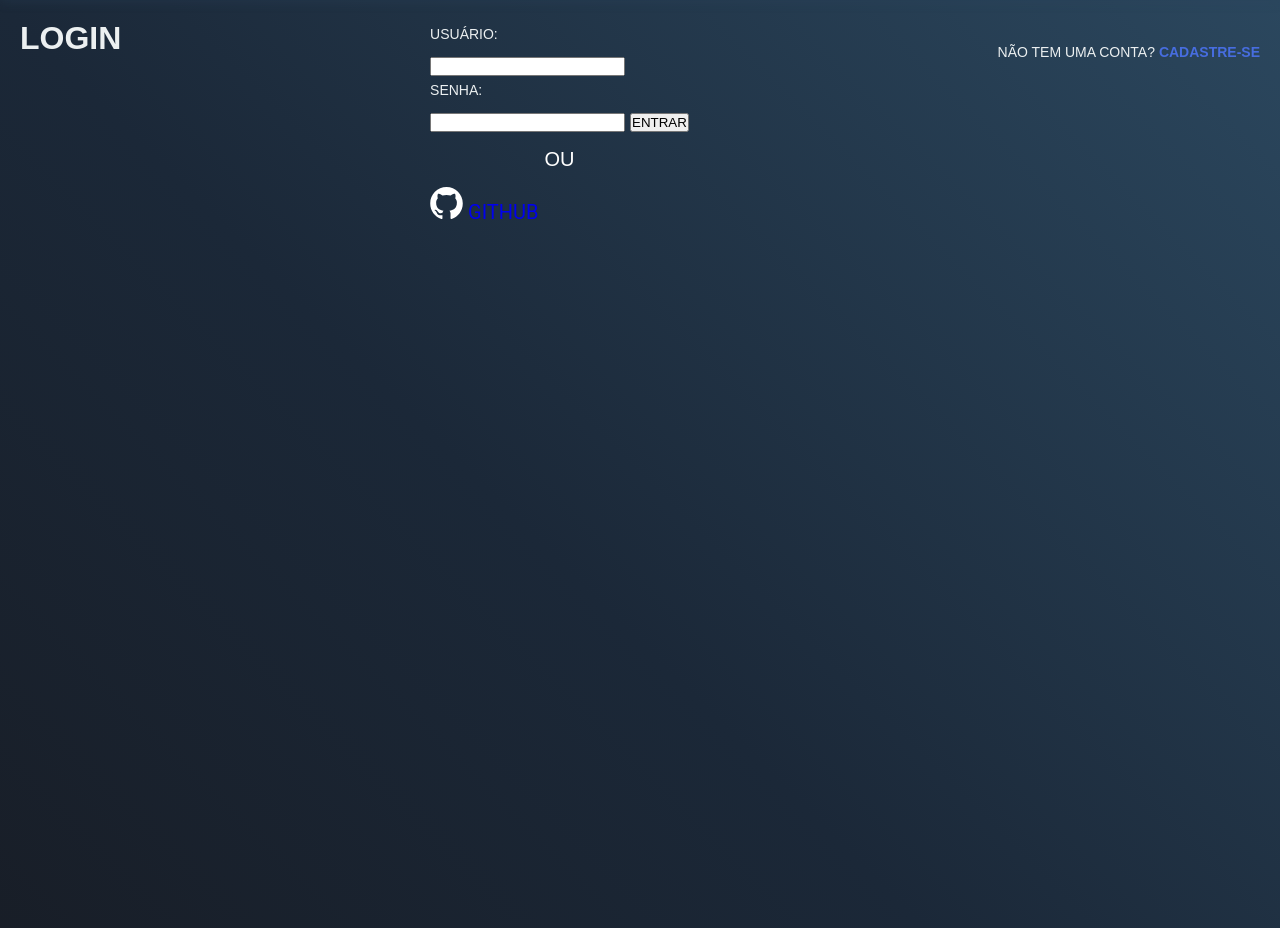
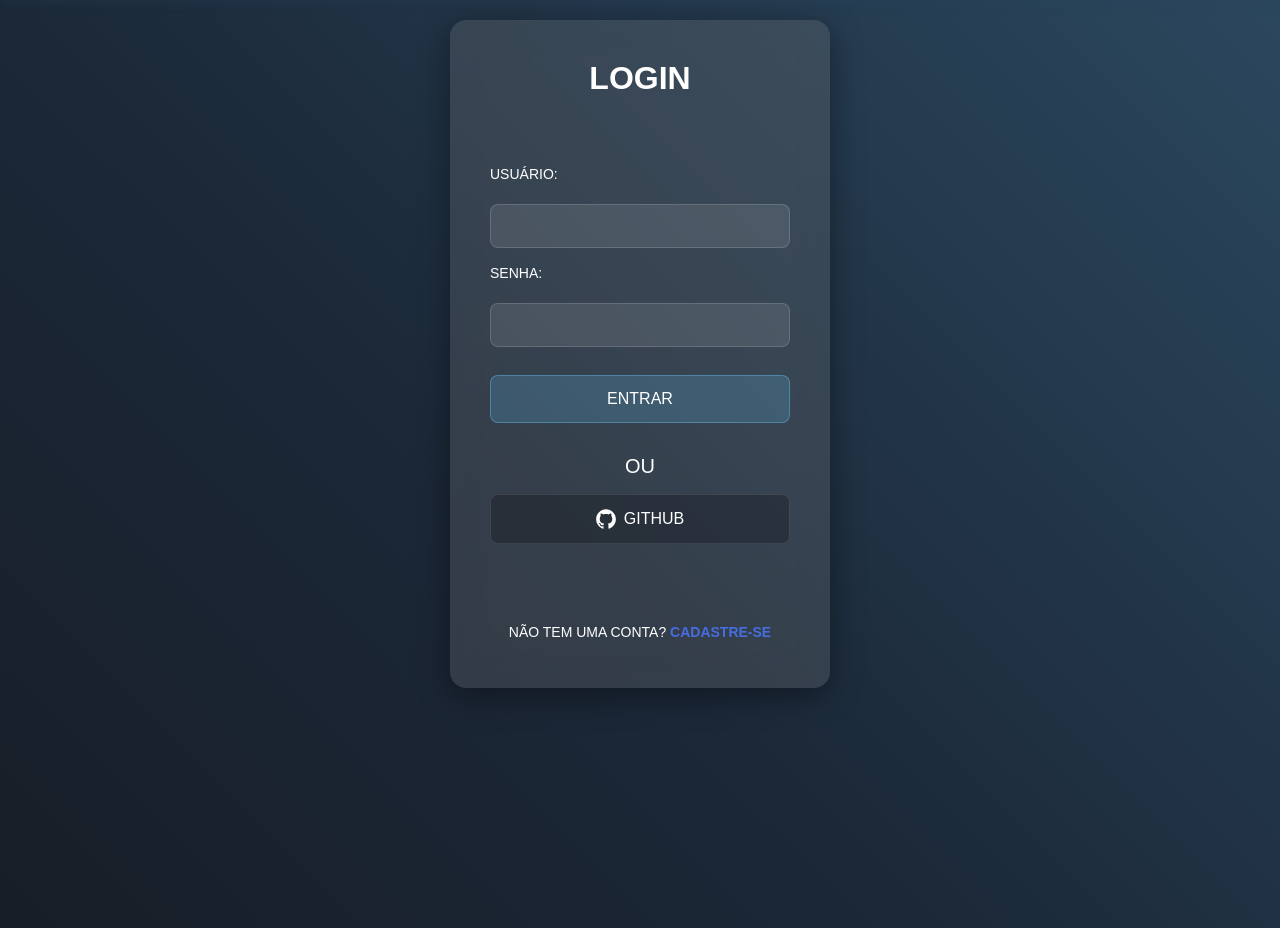
Before and after one commit to GMiranda21ML/SteamView, a Django app: page /login/ in a window 1280 px wide. Shown: the part 86-1014 px from the top of the page. Run offline with Django 5.2, Linux system fonts and the light colour scheme; parts of the project's set-up code (start-up, migrations or seed data) failed here and were passed over; some libraries are stand-ins or nearby versions; some web fonts are replaced.

Commit message:
Corrigindo erros no css das páginas

```diff
--- a/steamview/static/styles/style.css
+++ b/steamview/static/styles/style.css
@@ -146,6 +146,97 @@ main .container .game-info {
     background: linear-gradient(45deg, #171a21 0%, #1b2838 50%, #2b475e 100%);
     padding: 20px;
     overflow-y: auto; /* Added to enable scrolling */
+}
+
+.login .container {
+    display: flex;
+    flex-direction: column;
+    align-items: center;
+    background: rgba(128, 128, 128, 0.25);
+    backdrop-filter: blur(15px);
+    -webkit-backdrop-filter: blur(15px);
+    padding: 40px;
+    border-radius: 16px;
+    box-shadow: 0 8px 32px rgba(0, 0, 0, 0.4);
+    width: 380px;
+    text-align: center;
+    color: #ffffff;
+    font-family: 'Special Gothic Expanded One', sans-serif;
+}
+
+.login .container input {
+    width: 100%;
+    padding: 12px 16px;
+    margin: 12px 0;
+    border: 1px solid rgba(255, 255, 255, 0.15);
+    border-radius: 8px;
+    font-size: 16px;
+    background-color: rgba(255, 255, 255, 0.1);
+    color: #ffffff;
+    transition: border-color 0.3s ease;
+    font-family: 'Special Gothic Expanded One', sans-serif;
+}
+
+
+.login input:focus {
+    border-color: #66c0f4;
+    outline: none;
+    background-color: rgba(0, 0, 0, 0.4);
+    box-shadow: 0 0 0 1px rgba(102, 192, 244, 0.3);
+
+}
+
+button, .github-button {
+    font-family: 'Special Gothic Expanded One', sans-serif;
+    width: 100%;
+    padding: 14px;
+    margin: 16px 0;
+    border-radius: 8px;
+    font-size: 16px;
+    font-weight: 500;
+    transition: transform 0.2s ease, background-color 0.3s ease;
+    cursor: pointer;
+}
+
+button {
+    background-color: rgba(102, 192, 244, 0.2);
+    border: 1px solid rgba(102, 192, 244, 0.4);
+    color: white;
+}
+
+button:hover {
+    background-color: rgba(102, 192, 244, 0.4);
+    transform: translateY(-2px);
+}
+
+.github-button {
+    background-color: rgba(23, 26, 33, 0.4);
+    border: 1px solid rgba(255, 255, 255, 0.1);
+    text-decoration: none;
+    display: flex;
+    align-items: center;
+    justify-content: center;
+    color: white;
+}
+
+.github-button:hover {
+    background-color: rgba(23, 26, 33, 0.6);
+    transform: translateY(-2px);
+}
+
+.img-button {
+    width: 20px;
+    height: 20px;
+    margin-right: 8px;
+}
+
+.login p {
+    margin-top: 18px;
+}
+
+footer .container {
+    justify-items: center;
+    text-align: center;
 }
 
 .maisjogados-container {
@@ -555,3 +646,35 @@ a {
     object-fit: cover;
     transition: transform 0.3s ease;
 }
+/* Ajustes específicos para maisjogados */
+.maisjogados-container .games-grid {
+    display: grid;
+    grid-template-columns: repeat(3, 1fr);
+    gap: 40px;  /* Aumentado o espaçamento entre cards */
+    padding: 0 60px;  /* Aumentado o padding lateral */
+}
+
+.maisjogados-container .game-card {
+    min-width: 380px;  /* Largura mínima aumentada */
+    min-height: 300px;  /* Altura mínima aumentada */
+}
+
+.maisjogados-container .game-card img {
+    width: 100%;
+    height: 200px;  /* Altura da imagem aumentada */
+    object-fit: cover;
+}
+
+.maisjogados-container .game-info {
+    padding: 20px;  /* Mais espaço interno */
+}
+
+.maisjogados-container h3 {
+    font-size: 22px;  /* Título maior */
+    margin-bottom: 15px;
+}
+
+.maisjogados-container p {
+    font-size: 18px;  /* Texto maior */
+    margin: 8px 0;
+}
```
